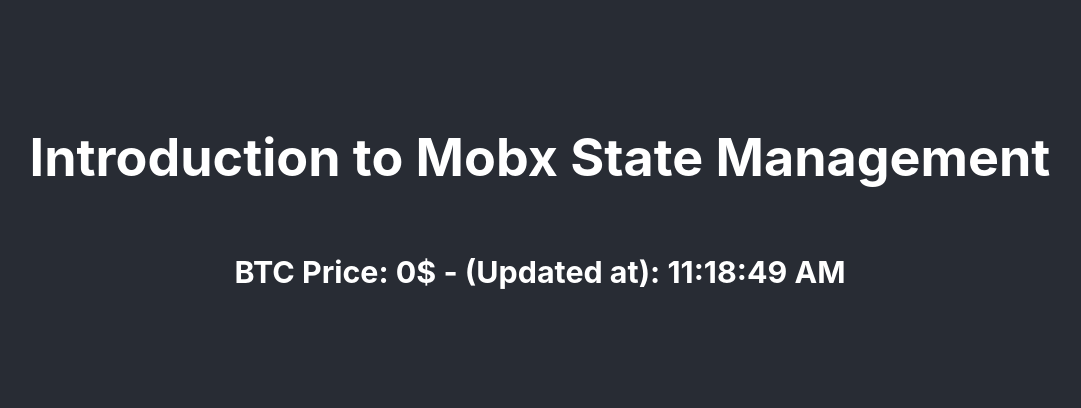
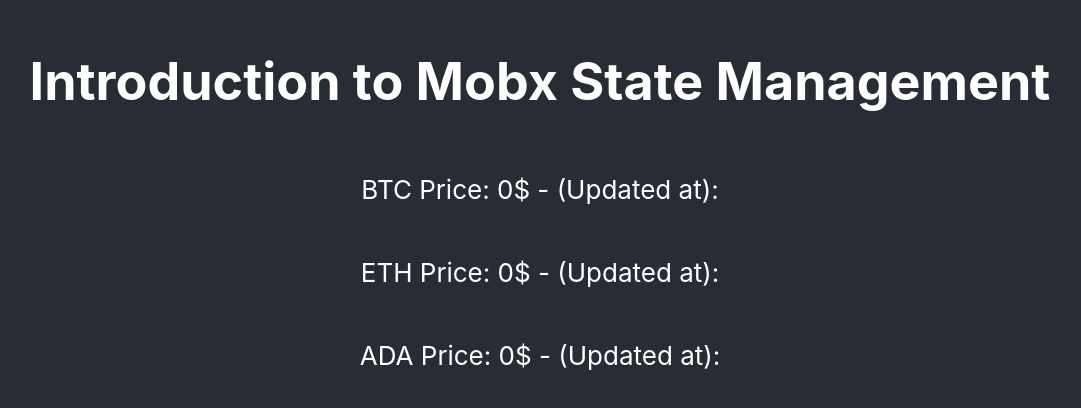
Before and after one commit to artyom-bashkatov/distillery-mobx-pet, a React (Create React App) app: page / in a window 1280 px wide. Shown: the part 194-602 px from the top of the page, without its empty margins (100-1181 px from the left). Built offline with nearby package versions, Linux system fonts and the light colour scheme; no server answers.

Commit message:
Create several stores for several cryptocurrencies and show, how to interact with stores

```diff
--- a/src/App.js
+++ b/src/App.js
@@ -9,10 +9,18 @@
     <div className="App">
       <header className="App-header">
         <h1>Introduction to Mobx State Management</h1>
-        <h3>
-          BTC Price: {Store.price}$ - (Updated at):{" "}
-          {new Date().toLocaleTimeString()}
-        </h3>
+        <p>
+          BTC Price: {Store.btc.price}$ - (Updated at):{" "}
+          {Store.btc?.dateUpdated?.toLocaleTimeString()}
+        </p>
+        <p>
+          ETH Price: {Store.eth.price}$ - (Updated at):{" "}
+          {Store.eth?.dateUpdated?.toLocaleTimeString()}
+        </p>
+        <p>
+          ADA Price: {Store.ada.price}$ - (Updated at):{" "}
+          {Store.ada?.dateUpdated?.toLocaleTimeString()}
+        </p>
       </header>
     </div>
   );
--- /dev/null
+++ b/src/Store/Coin.js
@@ -0,0 +1,29 @@
+import { makeAutoObservable } from "mobx";
+import { fetchPrice } from "utils/cryptoRequests";
+
+class CoinStore {
+  price = 0;
+  ticker;
+  dateUpdated;
+
+  constructor(ticker) {
+    makeAutoObservable(this);
+    this.ticker = ticker;
+    this.startInterval();
+  }
+
+  startInterval = () => {
+    setInterval(async () => {
+      const price = await fetchPrice(this.ticker);
+      this.setPrice(price);
+    }, 2000);
+  };
+
+  // action to change observable propertie
+  setPrice = (price) => {
+    this.price = price;
+    this.dateUpdated = new Date();
+  };
+}
+
+export default CoinStore;
--- a/src/Store/index.js
+++ b/src/Store/index.js
@@ -1,22 +1,13 @@
 import { makeAutoObservable } from "mobx";
-import { fetchBtcPrice } from "utils/cryptoRequests";
-
+import CoinStore from "./Coin";
 class Store {
-  // observable propertie
-  price = 0;
+  btc = new CoinStore("XBTUSDT");
+  eth = new CoinStore("ETHUSDT");
+  ada = new CoinStore("ADAUSDT");
 
   constructor() {
     makeAutoObservable(this);
-    setInterval(async () => {
-      const price = await fetchBtcPrice();
-      this.setPrice(price);
-    }, 2000);
   }
-
-  // action to change observable propertie
-  setPrice = (price) => {
-    this.price = price;
-  };
 }
 
 export default new Store();
--- a/src/utils/cryptoRequests.js
+++ b/src/utils/cryptoRequests.js
@@ -1,7 +1,7 @@
-export async function fetchBtcPrice() {
+export async function fetchPrice(ticker) {
   const req = await fetch(
-    "https://api.kraken.com/0/public/Ticker?pair=XBTUSDT"
+    `https://api.kraken.com/0/public/Ticker?pair=${ticker}`
   );
-  const price = (await req.json()).result.XBTUSDT.a[0];
+  const price = (await req.json()).result[ticker].a[0];
   return parseFloat(price);
 }
```
